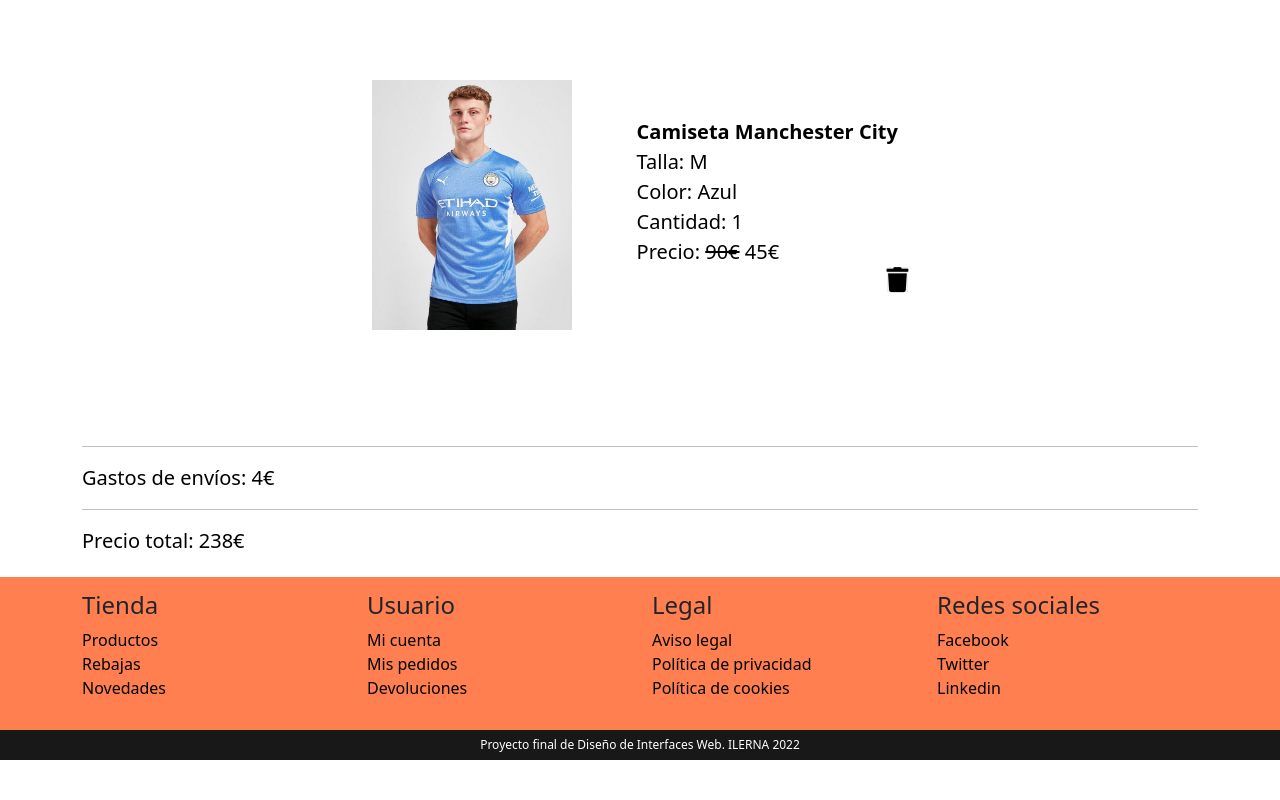
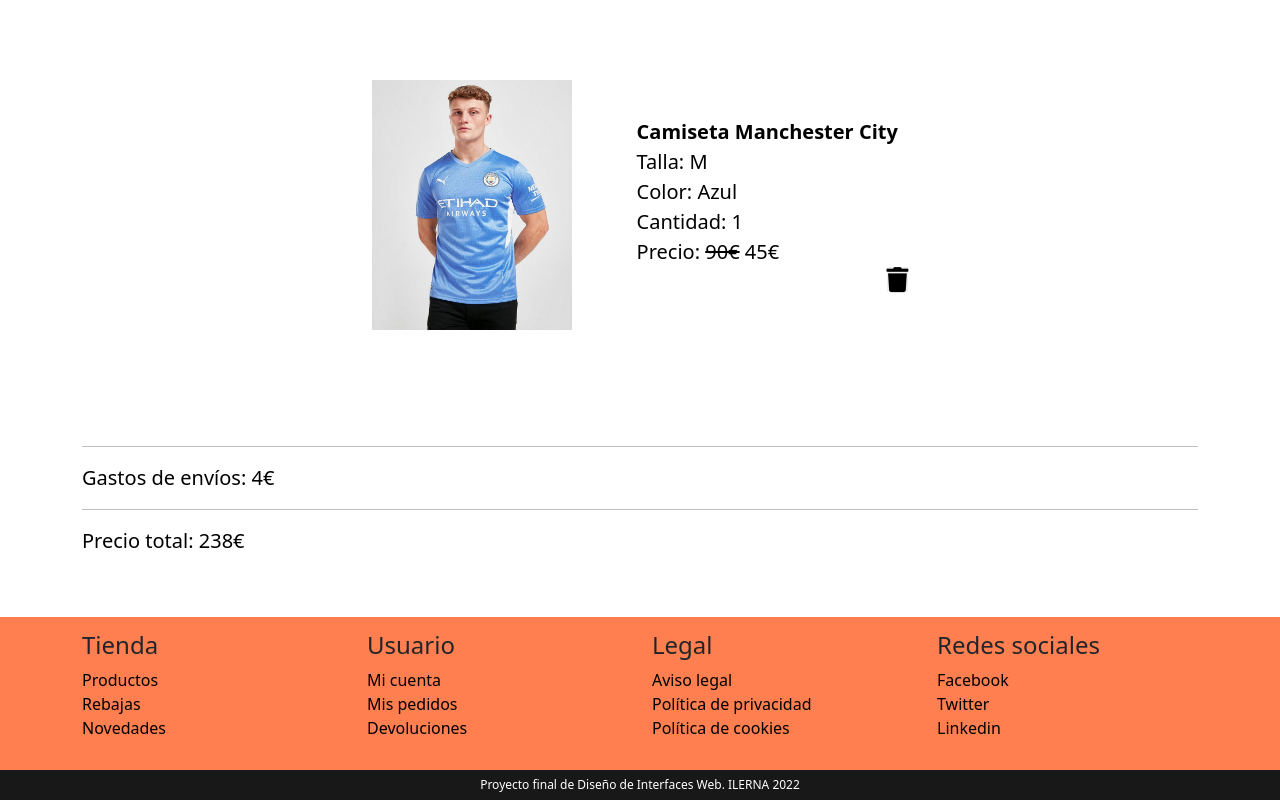
Before and after one commit to MasterTito/Proyecto_DEPL_DIW, a plain HTML site: page DIW - Proyecto final/index.html in a window 1280 px wide. Shown: the part 1102-1902 px from the top of the page. Before the commit the page ends 1862 px from the top, so only its background shows below. Drawn offline with nearby package versions, Linux system fonts and the light colour scheme.

Commit message:
V Final
Proyecto terminado

```diff
--- a/DIW - Proyecto final/css/styles.css
+++ b/DIW - Proyecto final/css/styles.css
@@ -121,6 +121,3 @@
     background-color: #fdcdfd;
     color: black;
 }
-footer{
-    margin-top: -40px;
-}
--- a/DIW - Proyecto final/js/scripts.js
+++ b/DIW - Proyecto final/js/scripts.js
@@ -4,6 +4,8 @@
         $("header .user-utils #shopping-cart > span").text(cantidad);
         if(cantidad==0){
             $("#main").text("No hay ningún producto en el carrito");
+            $("#main").css({"margin-left": "31%", "font-size": "30px"});
+
         }
     }
     function sumar(){
```
